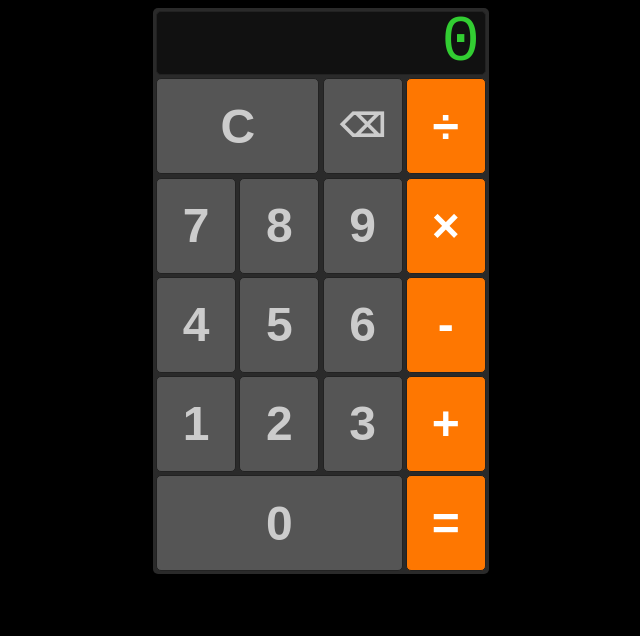
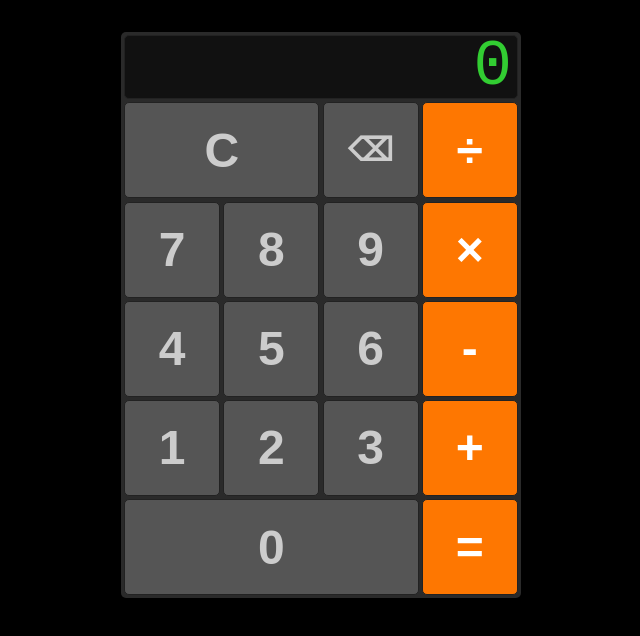
Before and after one commit to freekjoosten/JavaScript1, a plain HTML site: page index.html in a window 1280 px wide. Shown: the whole page, without its empty margins (319-959 px from the left). Drawn offline with Linux system fonts and the light colour scheme.

Commit message:
woot
nice. i think

```diff
--- a/style.css
+++ b/style.css
@@ -9,12 +9,12 @@ body {
   .container {
     background-color: #2A2A2A;
     display: grid;
-    grid-template-columns: repeat(4, 5rem);
+    grid-template-columns: repeat(4, 6rem);
     grid-template-rows: 4rem repeat(5, 6rem);
     grid-gap: 0.2rem;
-    width: 21rem;
+    width: 25rem;
     height: 35.4rem;
-    margin: auto;
+    margin: 2rem auto;
     border-radius: 5px;
     justify-content: center;
     align-content: center;
@@ -37,6 +37,7 @@ body {
     display: flex;
     justify-content: center;
     align-items: center;
+    cursor: pointer;
     border-radius: 5px;
     border: 1px solid #222;
   }
```
Also changed, not shown: index.html (+3 -0 lines).
